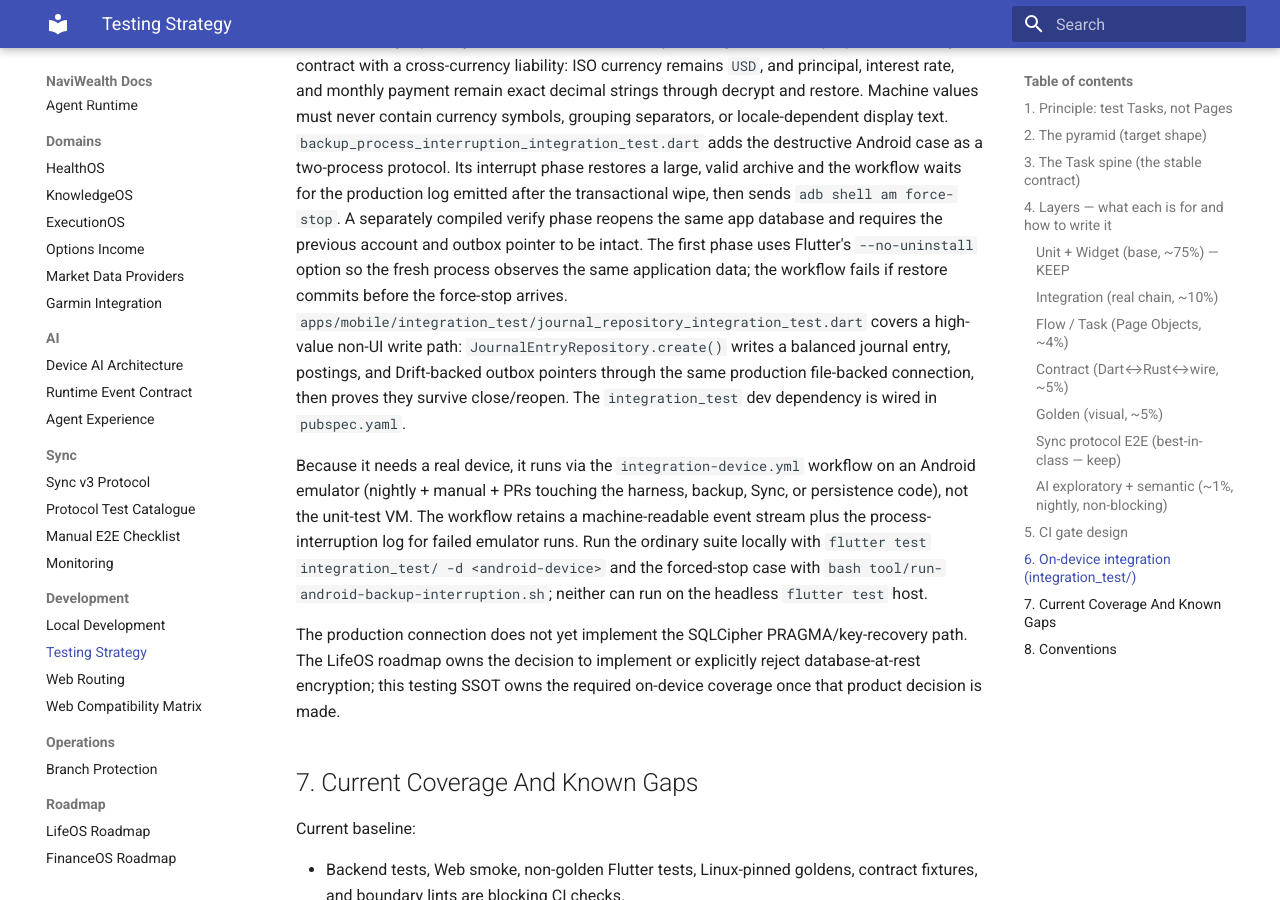
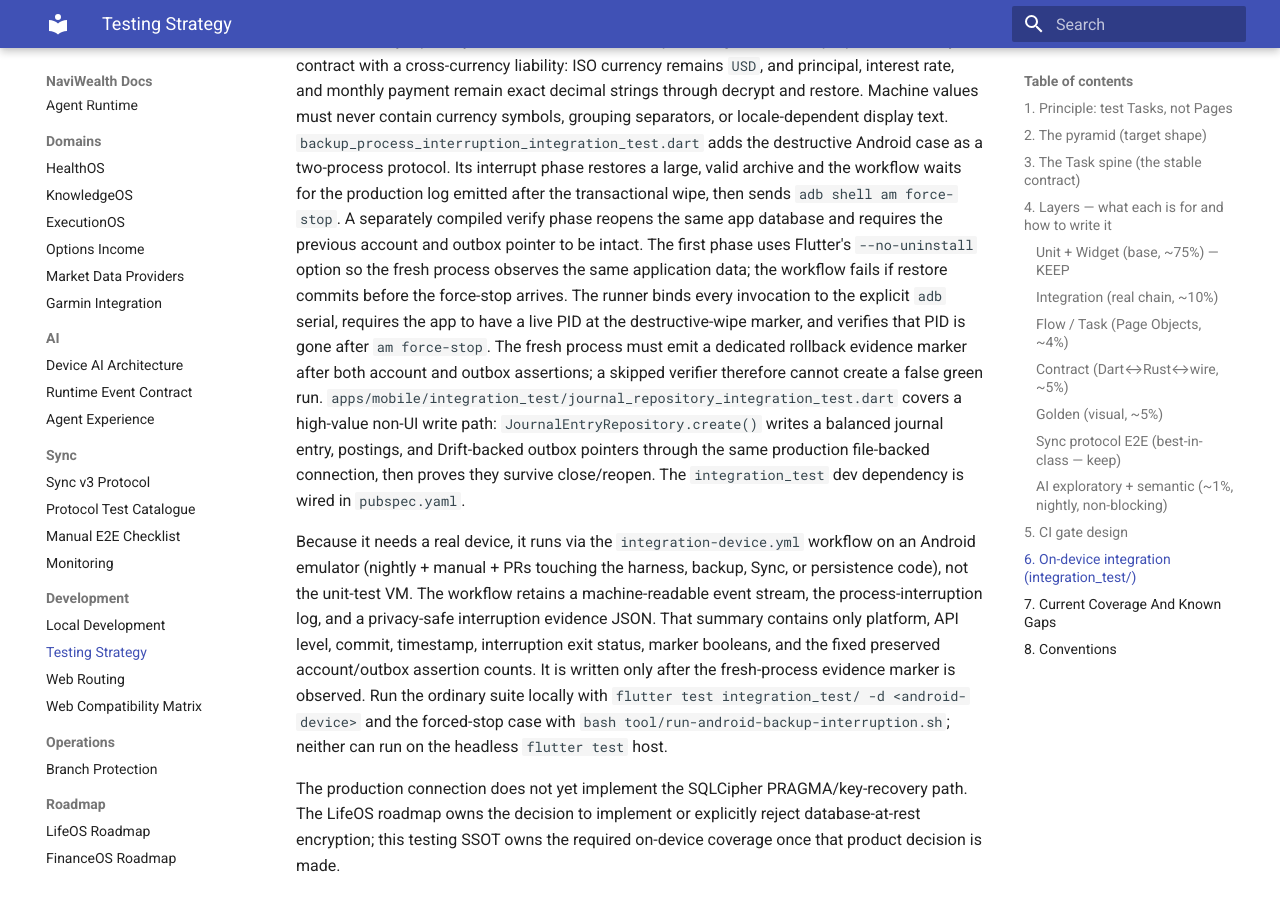
Before and after one commit to zsh-a/NaviWealth, an MkDocs documentation site: the page built from docs/development/testing-strategy.md, in a window 1280 px wide and 900 px high, scrolled down 7054 px. Built offline with MkDocs 1.6.1 and Material for MkDocs 9.7.7, drawn with Linux system fonts in a browser that asks for light colours.

Commit message:
test(android): harden interruption recovery evidence

```diff
--- a/docs/development/testing-strategy.md
+++ b/docs/development/testing-strategy.md
@@ -295,7 +295,12 @@ transactional wipe, then sends `adb shell am force-stop`. A separately compiled
 verify phase reopens the same app database and requires the previous account
 and outbox pointer to be intact. The first phase uses Flutter's
 `--no-uninstall` option so the fresh process observes the same application data;
-the workflow fails if restore commits before the force-stop arrives.
+the workflow fails if restore commits before the force-stop arrives. The
+runner binds every invocation to the explicit `adb` serial, requires the app
+to have a live PID at the destructive-wipe marker, and verifies that PID is
+gone after `am force-stop`. The fresh process must emit a dedicated rollback
+evidence marker after both account and outbox assertions; a skipped verifier
+therefore cannot create a false green run.
 `apps/mobile/integration_test/journal_repository_integration_test.dart` covers
 a high-value non-UI write path: `JournalEntryRepository.create()` writes a
 balanced journal entry, postings, and Drift-backed outbox pointers through the
@@ -305,8 +310,12 @@ The `integration_test` dev dependency is wired in `pubspec.yaml`.
 Because it needs a real device, it runs via the `integration-device.yml`
 workflow on an Android emulator (nightly + manual + PRs touching the
 harness, backup, Sync, or persistence code), not the unit-test VM. The workflow
-retains a machine-readable event stream plus the process-interruption log for
-failed emulator runs. Run the ordinary suite locally with
+retains a machine-readable event stream, the process-interruption log, and a
+privacy-safe interruption evidence JSON. That summary contains only platform,
+API level, commit, timestamp, interruption exit status, marker
+booleans, and the fixed preserved account/outbox assertion counts. It is
+written only after the fresh-process evidence marker is observed. Run the
+ordinary suite locally with
 `flutter test integration_test/ -d <android-device>` and the forced-stop case
 with `bash tool/run-android-backup-interruption.sh`; neither can run on the
 headless `flutter test` host.
```
Also changed, not shown: docs/roadmap/roadmap-finance.md (+4 -0 lines), docs/roadmap/roadmap-lifeos.md (+5 -2 lines), 3 other files.
